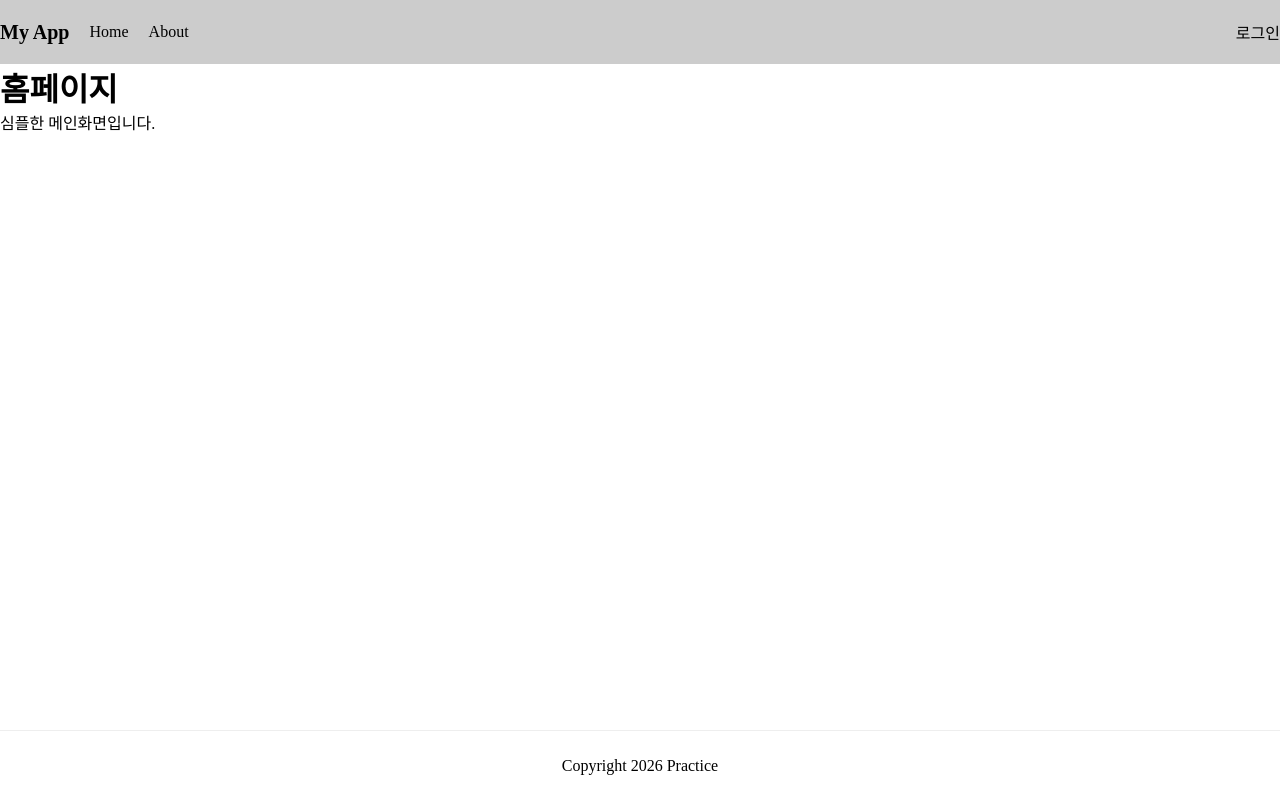
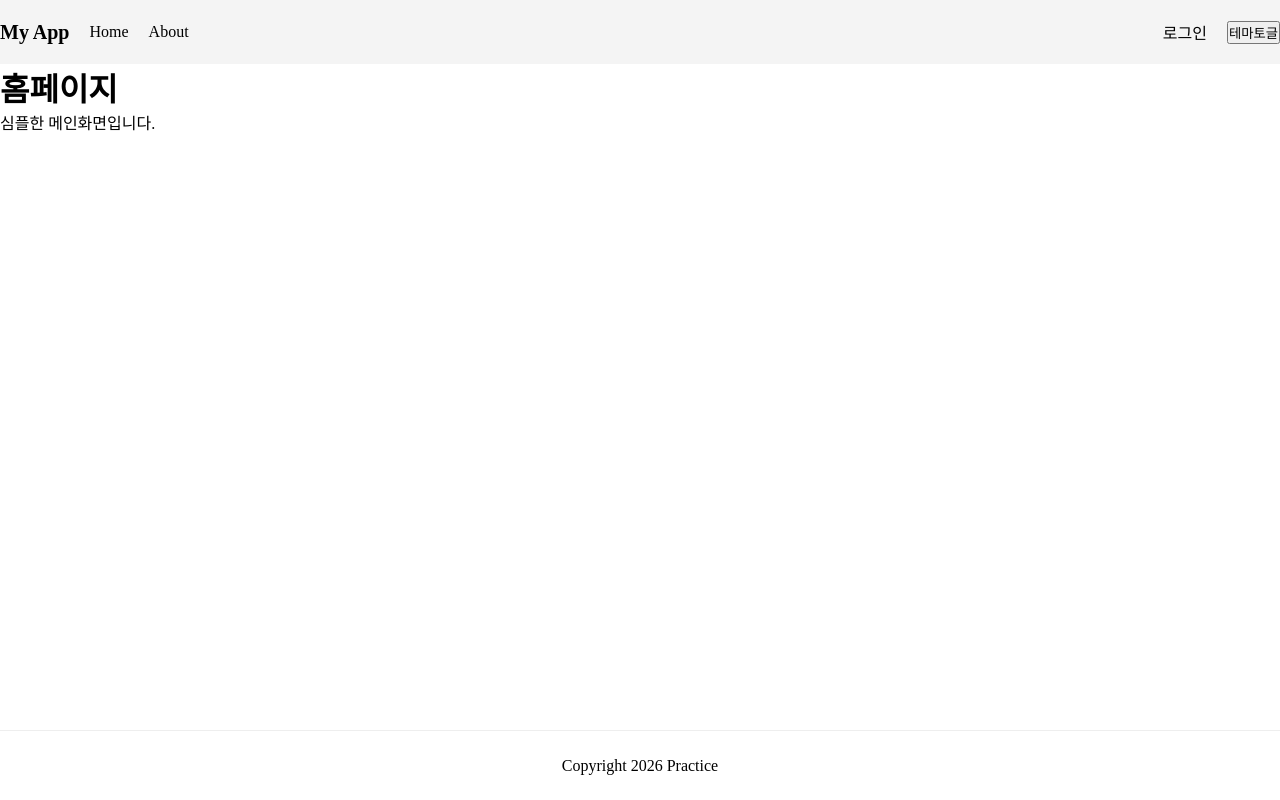
Before and after one commit to 0104design/lecture-10-layout, a React (Vite) app: page / in a window 1280 px wide. Built offline with nearby package versions, Linux system fonts and the light colour scheme.

Commit message:
Props를 통한 테마 전달 완료

```diff
--- a/src/App.tsx
+++ b/src/App.tsx
@@ -1,13 +1,26 @@
 import { RouterProvider } from "react-router";
 import { AppRouter } from "./router/AppRouter.tsx";
-import GlobalStyle from "./GlobalStyle.ts";
+import GlobalStyle from "./styles/GlobalStyle.ts";
+import { ThemeProvider } from "styled-components";
+import { DarkTheme, LightTheme } from "./styles/theme.ts";
+import { useState } from "react";
 
 function App() {
+
+    const [theme, setTheme] = useState<"light" | "dark">("light");
+
+    const onClick = () => {
+        if (theme === "light") {
+            setTheme("dark");
+        } else {
+            setTheme("light");
+        }
+    }
     return (
-        <>
+        <ThemeProvider theme={theme === "light" ? LightTheme : DarkTheme}>
             <GlobalStyle />
-            <RouterProvider router={AppRouter()} />
-        </>
+            <RouterProvider router={AppRouter(onClick)} />
+        </ThemeProvider>
     );
 }
 
--- a/src/components/Header.tsx
+++ b/src/components/Header.tsx
@@ -6,7 +6,7 @@
     display: flex;
     justify-content: space-between;
     align-items: center;
-    background-color: #ccc;
+    background-color: ${props => props.theme.color.muted};
 `;
 
 const NavLeft = styled.div`
@@ -31,9 +31,8 @@
     align-items: center;
 `;
 
+function Header({ onClick }: { onClick: VoidFunction }) {
 
-
-function Header() {
     return (
         <Head>
             <NavLeft>
@@ -45,6 +44,9 @@
             </NavLeft>
             <NavRight>
                 <Link to={"/auth/login"}>로그인</Link>
+                <button onClick={onClick}>
+                    테마토글
+                </button>
             </NavRight>
         </Head>
     );
--- a/src/layouts/MainLayout.tsx
+++ b/src/layouts/MainLayout.tsx
@@ -4,19 +4,22 @@
 import Footer from "../components/Footer.tsx";
 
 const Wrap = styled.div`
-     display: flex;
-     flex-direction: column;
-     min-height: 100dvh;
- `;
+    display: flex;
+    flex-direction: column;
+    min-height: 100dvh;
+    background-color: ${props => props.theme.color.background};
+    color: ${props => props.theme.color.text};
+`;
 
 const Main = styled.main`
     flex: 1;
-`
+`;
 
-function MainLayout() {
+// 메인 레이아웃은 컴포넌트 : 프롭스로 전달받아야 함.
+function MainLayout({ onClick }: { onClick: VoidFunction }) {
     return (
         <Wrap>
-            <Header />
+            <Header onClick={onClick} />
             <Main>
                 <Outlet />
             </Main>
@@ -25,4 +28,4 @@
     );
 }
 
-export default MainLayout
+export default MainLayout;
--- /dev/null
+++ b/src/styles/theme.ts
@@ -0,0 +1,19 @@
+import type { DefaultTheme } from "styled-components";
+
+export const LightTheme: DefaultTheme = {
+    color: {
+        background: "#ffffff",
+        text: "#1111111",
+        primary: "#6c63ff",
+        muted: "#f4f4f4",
+    },
+};
+
+export const DarkTheme: DefaultTheme = {
+    color: {
+        background: "#111111",
+        text: "#ffffff",
+        primary: "#6c63ff",
+        muted: "#222222",
+    }
+}
```
Also changed, not shown: src/router/AppRouter.tsx (+6 -2 lines), src/styled.d.ts (added, +17 -0 lines), src/styles/GlobalStyle.ts (renamed from src/GlobalStyle.ts).
